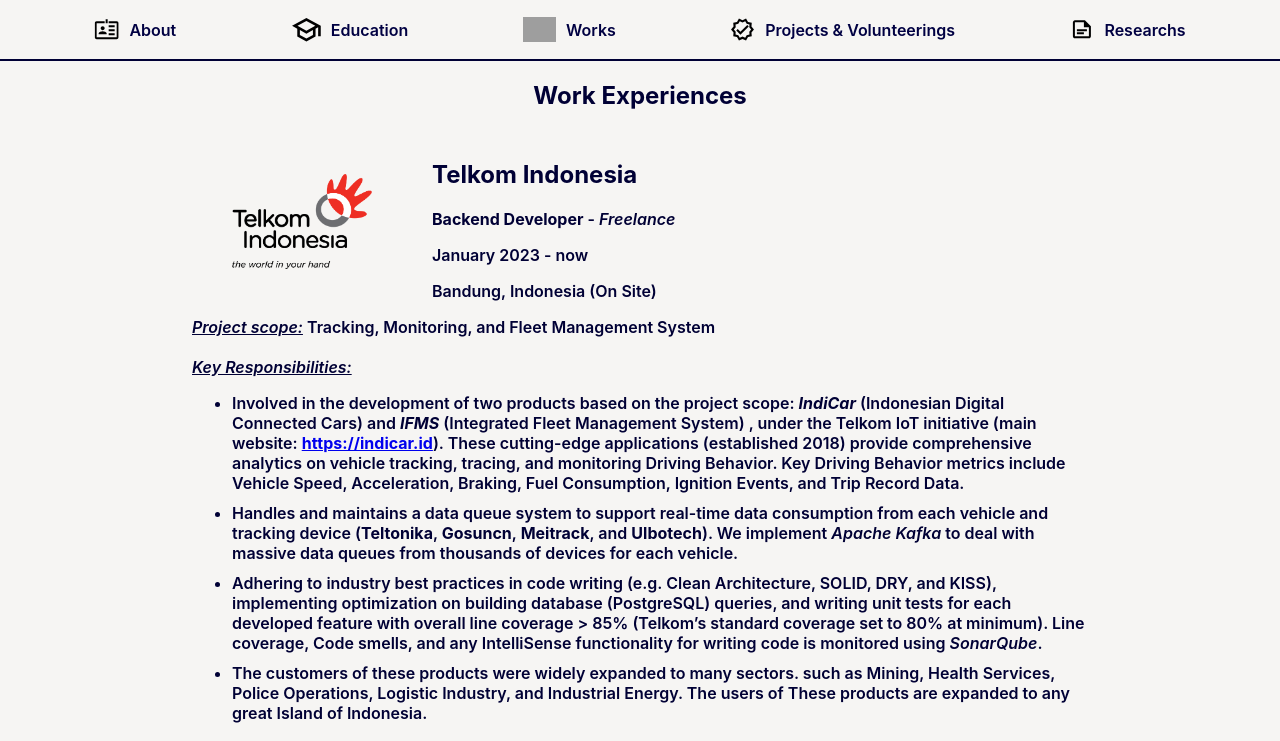
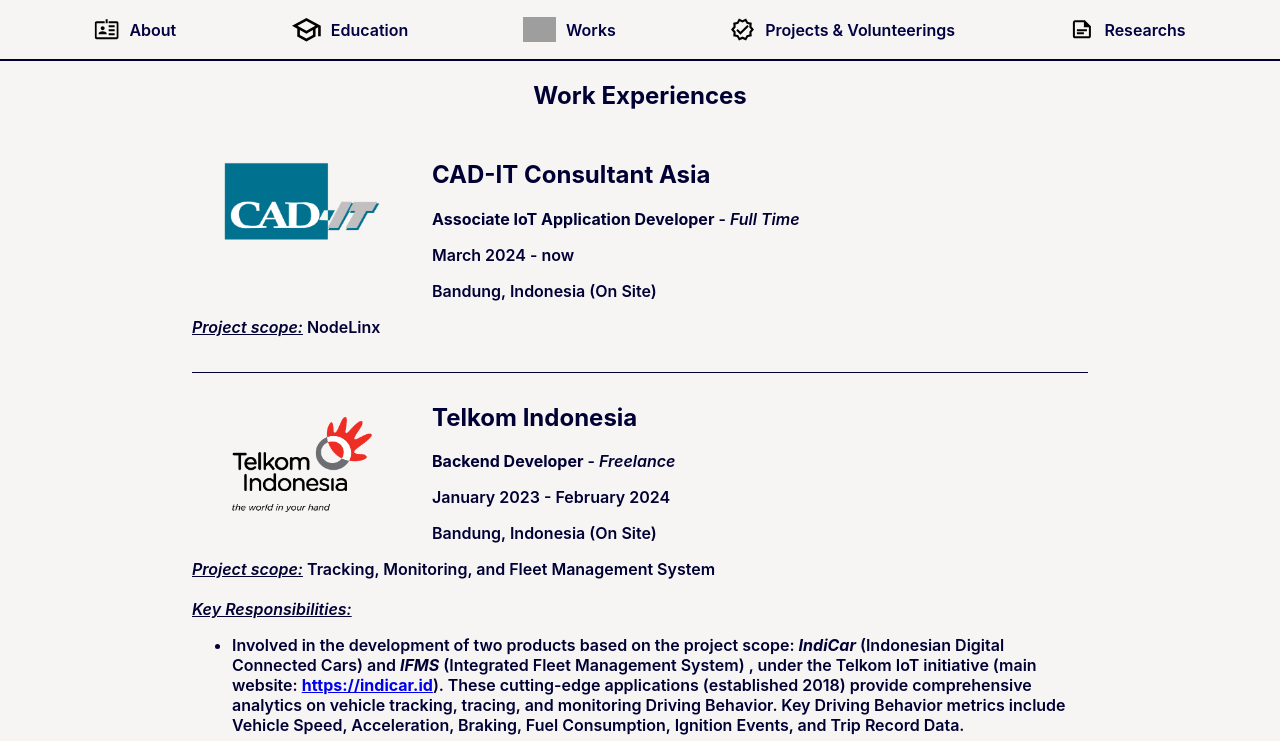
Before and after one commit to alif338/alif338.github.io, a React (Vite) app: page /work-experience in a window 1280 px wide. Shown: the top 741 px of the page. Built offline with nearby package versions, Linux system fonts and the light colour scheme; no server answers; grey boxes are pictures that could not be loaded.

Commit message:
add new position

```diff
--- a/src/Home.jsx
+++ b/src/Home.jsx
@@ -8,7 +8,7 @@
       </div>
       <div className="bodycontent-right">
         <h2>Muhammad Alif Darmamulia, S.Si</h2>
-        <p>Backend Developer @Telkom Indonesia</p>
+        <p>Associate IoT Application Developer @CAD-IT Consultant Asia</p>
         <p>Bachelor's Degree, Mathematics ITB (Currently Freshgraduate)</p>
         <p>Bandung, West Java, Indonesia 40195</p>
       </div>
--- a/src/WorkExperience.jsx
+++ b/src/WorkExperience.jsx
@@ -1,4 +1,5 @@
 import React from "react";
+import cadit from "./assets/cad-it.png";
 import telkom from "./assets/telkom-indonesia.png";
 import mahadatacn from "./assets/mahadatacn.jpeg";
 import p2ms from "./assets/p2ms.png";
@@ -42,6 +43,27 @@
         <div className="card">
           <div className="card-header">
             <div className="card-left">
+              <img src={cadit} alt="cadit" />
+            </div>
+            <div className="card-right">
+              <h2>CAD-IT Consultant Asia</h2>
+              <p>
+                <strong>Associate IoT Application Developer</strong> - <i>Full Time</i>
+              </p>
+              <p>March 2024 - now</p>
+              <p>Bandung, Indonesia (On Site)</p>
+            </div>
+          </div>
+          <i>
+            <u>Project scope:</u>
+          </i>{" "}
+          NodeLinx
+          <br></br>
+          <br></br>
+        </div>
+        <div className="card">
+          <div className="card-header">
+            <div className="card-left">
               <img src={telkom} alt="telkom" />
             </div>
             <div className="card-right">
@@ -49,7 +71,7 @@
               <p>
                 <strong>Backend Developer</strong> - <i>Freelance</i>
               </p>
-              <p>January 2023 - now</p>
+              <p>January 2023 - February 2024</p>
               <p>Bandung, Indonesia (On Site)</p>
             </div>
           </div>
```
Also changed, not shown: src/assets/cad-it.png (added).
